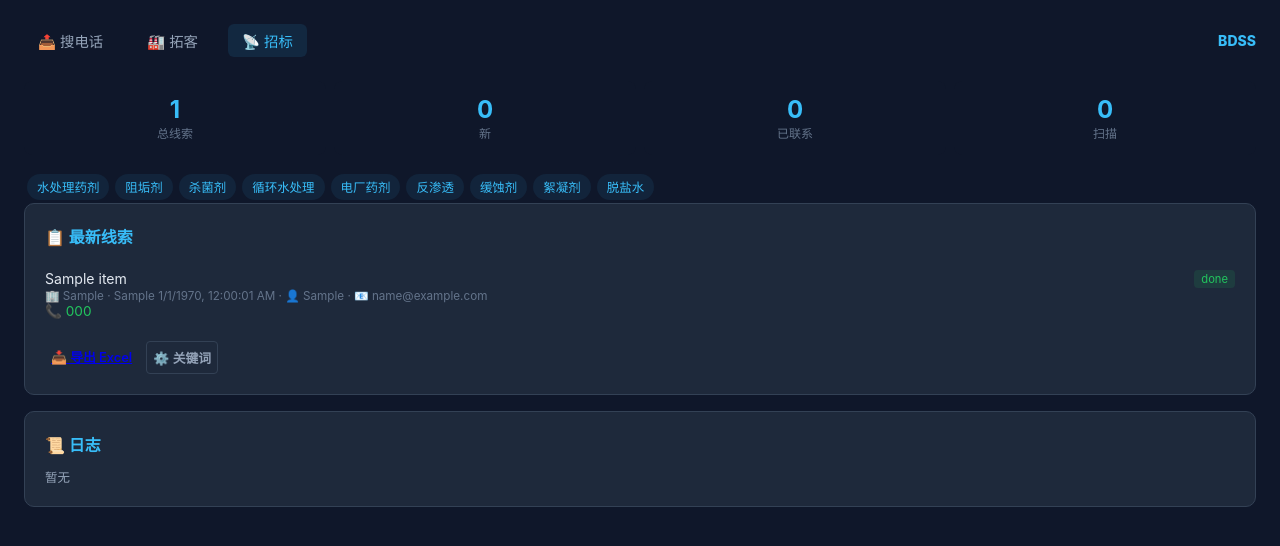
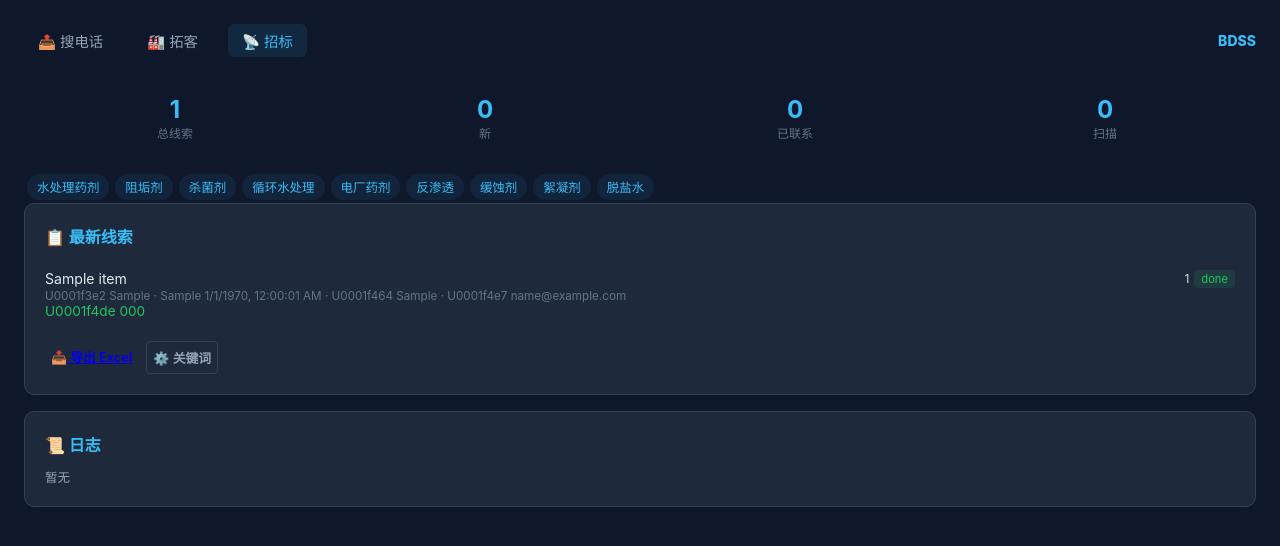
Before and after one commit to gaokkuan-1023/bdss, a Flask app: page /monitor in a window 1280 px wide. Shown: the top 546 px of the page. Run offline with Flask 3, Linux system fonts and the light colour scheme; tables that the repository leaves empty hold one stand-in row (values such as "Sample post"); data that the repository does not hold is empty; parts of the project's set-up code (start-up, migrations or seed data) failed here and were passed over.

Commit message:
ui: 监控面板显示 AI 相关性评分
- 招标线索列表新增相关性评分显示(绿色高亮)
- 评分 >=5 显示 ⭐ 标记
- 帮助快速识别高价值线索

Co-Authored-By: AtomCode (deepseek-v4-flash) <noreply@atomgit.com>

```diff
--- a/bdss-app/templates/monitor.html
+++ b/bdss-app/templates/monitor.html
@@ -49,7 +49,7 @@ document.getElementById('keywordArea').innerHTML=kw.map(k=>'<span class=keyword-
 async function load(){
 const r=await fetch('/api/monitor/stats');const d=await r.json();
 document.getElementById('statsArea').innerHTML='<div class=stat><div class=num>'+d.total+'</div><div class=label>总线索</div></div><div class=stat><div class=num>'+d.new+'</div><div class=label>新</div></div><div class=stat><div class=num>'+d.contacted+'</div><div class=label>已联系</div></div><div class=stat><div class=num>'+d.logs.length+'</div><div class=label>扫描</div></div>';
-document.getElementById('itemList').innerHTML=d.recent.length?d.recent.map(i=>'<div class=item><div class=t><div class=title>'+i.title+'</div><div class=meta>'+(i.buyer?'🏢 '+i.buyer+' · ':'')+i.source+' '+new Date(i.time*1000).toLocaleString()+(i.contact?' · 👤 '+i.contact:'')+(i.email?' · 📧 '+i.email:'')+'</div>'+(i.phone?'<div style=color:#22c55e;font-size:.85rem>📞 '+i.phone+'</div>':'')+'</div><div style=display:flex;gap:4px;align-items:center>'+(i.status=='new'?'<button class="btn-ghost" onclick="markContacted('+"'"+'${i.id}'+"'"+')">📞 已联系</button>':'<span class="tag tag-'+i.status+'">'+i.status+'</span>')+'</div></div>').join(''):'<p style=color:#64748b>暂无</p>';
+document.getElementById('itemList').innerHTML=d.recent.length?d.recent.map(i=>'<div class=item><div class=t><div class=title>'+(i.relevance>=5?'\u2b50 ':'')+i.title+'</div><div class=meta>'+(i.buyer?'\U0001f3e2 '+i.buyer+' \u00b7 ':'')+i.source+' '+new Date(i.time*1000).toLocaleString()+(i.contact?' \u00b7 \U0001f464 '+i.contact:'')+(i.email?' \u00b7 \U0001f4e7 '+i.email:'')+'</div>'+(i.phone?'<div style=color:#22c55e;font-size:.85rem>\U0001f4de '+i.phone+'</div>':'')+'</div><div style=display:flex;gap:4px;align-items:center>'+(i.relevance?'<span style=font-size:.7rem;padding:1px 6px;border-radius:3px;background:rgba(34,197,94,.15);color:#22c55e>'+i.relevance+'</span>':'')+(i.status=='new'?'<button class="btn-ghost" onclick="markContacted('+"'"+i.id+"'"+')">\U0001f4de \u5df2\u8054\u7cfb</button>':'<span class="tag tag-'+i.status+'">'+i.status+'</span>')+'</div></div>').join(''):'<p style=color:#64748b>\u6682\u65e0</p>';
 document.getElementById('logArea').innerHTML=d.logs.length?d.logs.map(l=>'<div>'+l.source+' 找到'+l.found+' 新增'+l.new+'</div>').join(''):'暂无';
 }
 async function runScan(){
```
